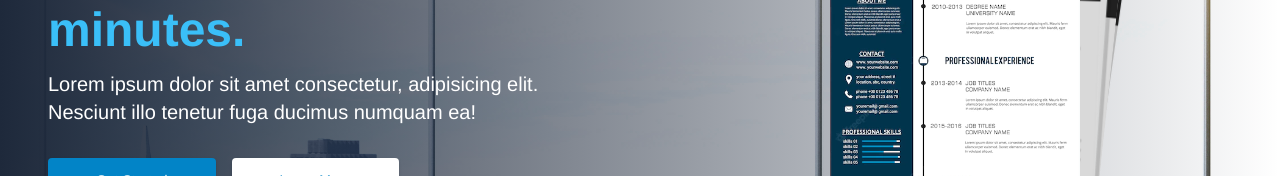
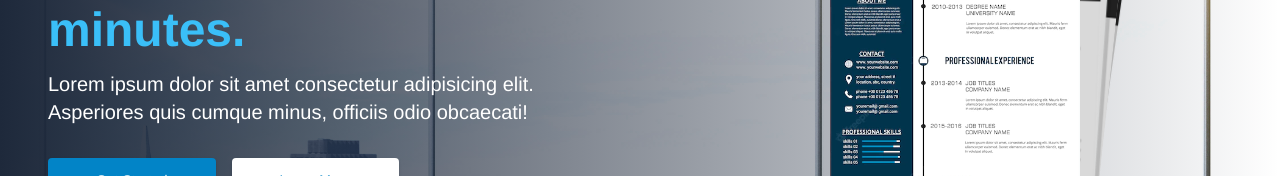
Before and after one commit to abdulawalsuhail/Reasume_Builder_0.6_Client, a React (Create React App) app: page / in a window 1280 px wide. Shown: the part 298-474 px from the top of the page. Built offline with nearby package versions, Linux system fonts and the light colour scheme.

Commit message:
final banner

```diff
--- a/src/Pages/Home/Hero/Hero.js
+++ b/src/Pages/Home/Hero/Hero.js
@@ -37,8 +37,8 @@ const hero = () => {
           </h1>
 
           <p class="max-w-lg mt-4 text-left sm:text-xl">
-            Lorem ipsum dolor sit amet consectetur, adipisicing elit. Nesciunt
-            illo tenetur fuga ducimus numquam ea!
+            Lorem ipsum dolor sit amet consectetur adipisicing elit. Asperiores
+            quis cumque minus, officiis odio obcaecati!
           </p>
 
           <div class="flex  gap-4 mt-8 text-center">
```
